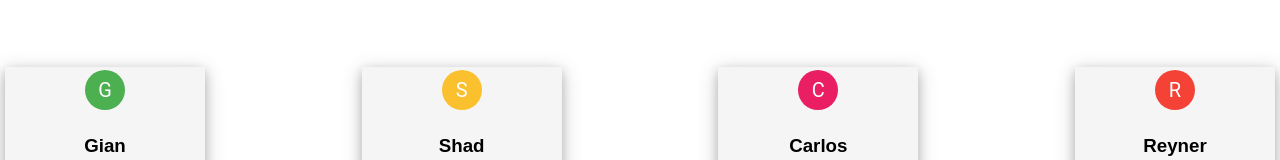
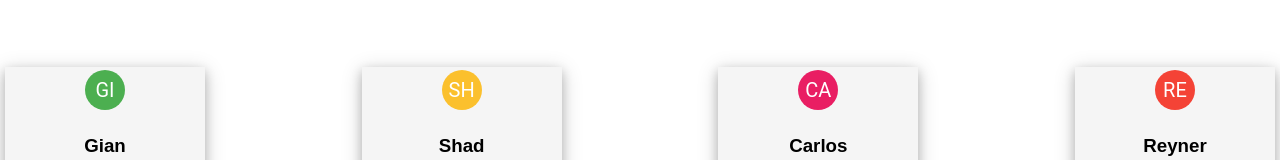
Before and after one commit to arvinlauron/functional-components, a React (Create React App) app: page / in a window 1280 px wide. Shown: the part 158-318 px from the top of the page. Built offline with nearby package versions, Linux system fonts and the light colour scheme.

Commit message:
add component avatar

```diff
--- a/src/LikeButton.js
+++ b/src/LikeButton.js
@@ -1,8 +1,11 @@
 import React, {useState} from 'react';
+
 
  function LikeButton (props){
     const{likes} = props
     const[count, setCount] = useState(likes)
+
+
 
     const increment = () => {
         setCount(count + 1);
--- a/src/NewPost.js
+++ b/src/NewPost.js
@@ -10,16 +10,16 @@ function App(){
 
     const handleSubmit=(e)=>{
         e.preventDefault();
-        // console.log(name,content,likes)
         const data={name,content,likes:0}
         if(name&&content){
             setList((ls)=>[...ls,data])
             SetName("")
             SetContent("")
 
-
         }
     }
+
+
     return(
         <div>
 
--- a/src/Post.js
+++ b/src/Post.js
@@ -4,16 +4,11 @@ import './App.css';
 import Avatar from '@mui/material/Avatar';
 import {yellow, green, pink,blue,red,orange } from '@mui/material/colors';
 
-
-
-
 function Post (props) {
     const{name} = props
     const{content} = props
     const{likes} = props
-
-
-    const getAvatarBgColor = ({ name }) => ({
+    const getAvatarBgColor = () => ({
         1: yellow[700],
         2: green[500],
         3: pink[500],
@@ -23,7 +18,7 @@ function Post (props) {
 
         return (
                 <div className='post'>
-                    <Avatar sx={{  bgcolor: getAvatarBgColor(name) }}>{name[0].toUpperCase()}</Avatar>
+                    <Avatar sx={{bgcolor: getAvatarBgColor()}}>{name.slice(0,2).toUpperCase()}</Avatar>
                     <h3>{name}</h3>
                     <p>{content}</p>
                     <p>Number of Likes</p>
```
